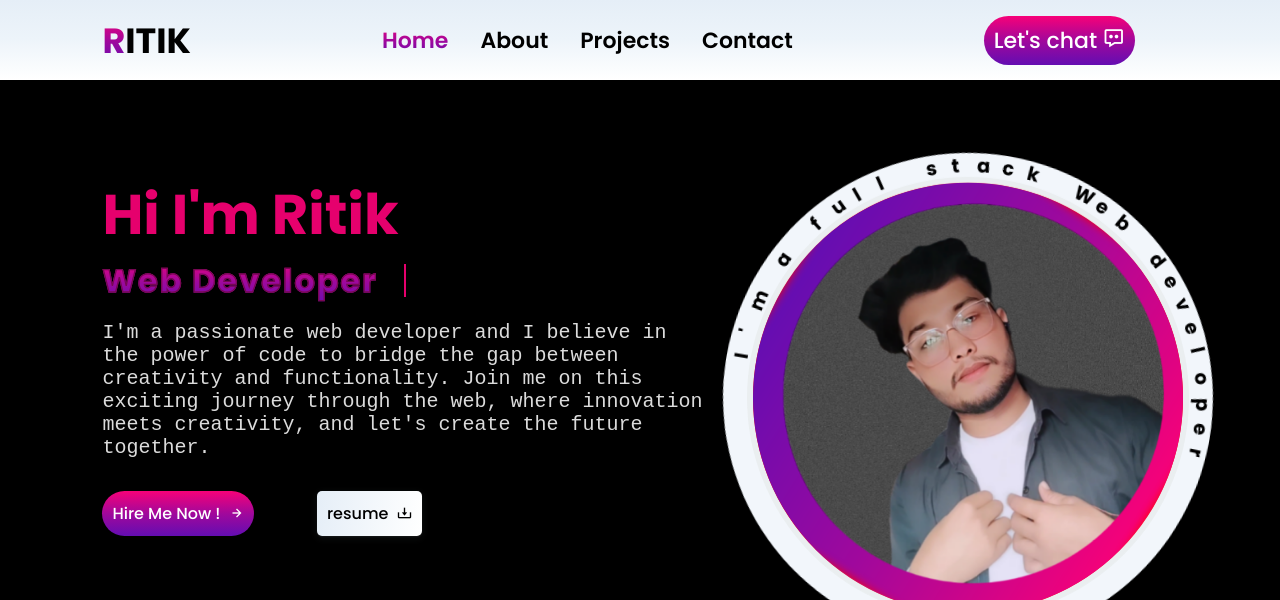
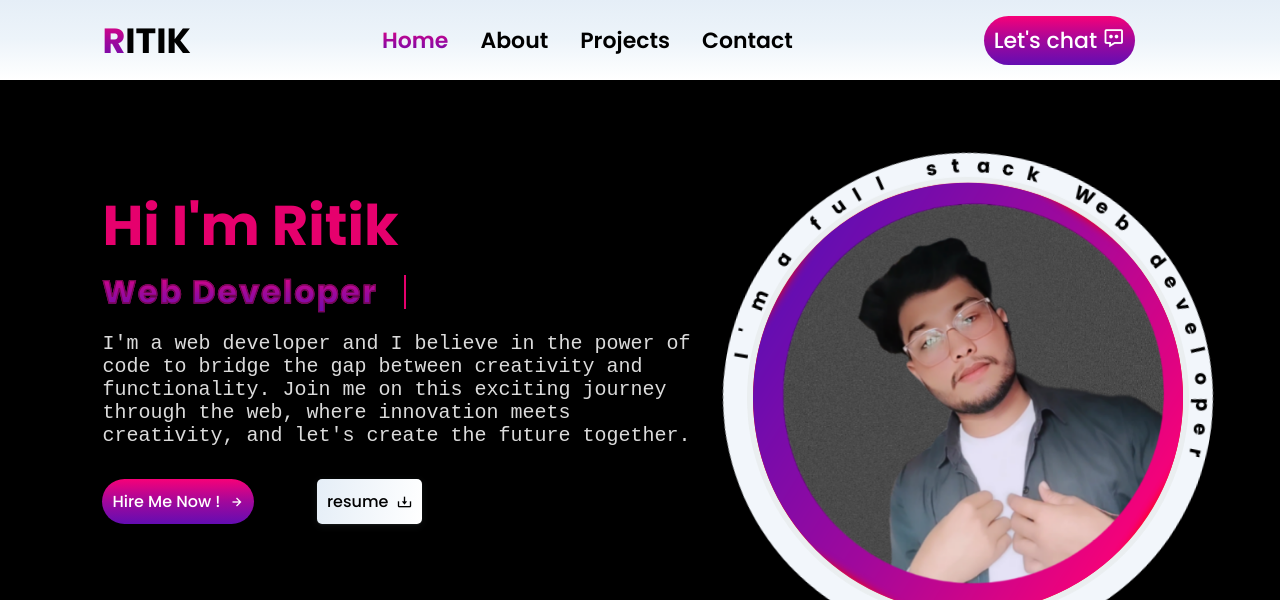
Before and after one commit to Ritikk96/Portfolio_Website, a plain HTML site: page index.html in a window 1280 px wide. Shown: the top 600 px of the page. Drawn offline with nearby package versions, Linux system fonts and the light colour scheme.

Commit message:
made changes

```diff
--- a/index.html
+++ b/index.html
@@ -38,7 +38,7 @@
                 <h2>Web Developer</h2>
             </div>
 
-            <div class="bio">I'm a passionate web developer and  I believe in the power of code to bridge the gap between creativity and functionality. Join me on this exciting journey through the web, where innovation meets creativity, and let's create the future together.
+            <div class="bio">I'm a  web developer and  I believe in the power of code to bridge the gap between creativity and functionality. Join me on this exciting journey through the web, where innovation meets creativity, and let's create the future together.
             </div>
             <div class="btn-box">
                 <a href="mailto:ritiksingh841205@gmail.com" class="btn">Hire Me Now ! <i class='bx bx-right-arrow-alt' ></i></a>
```
